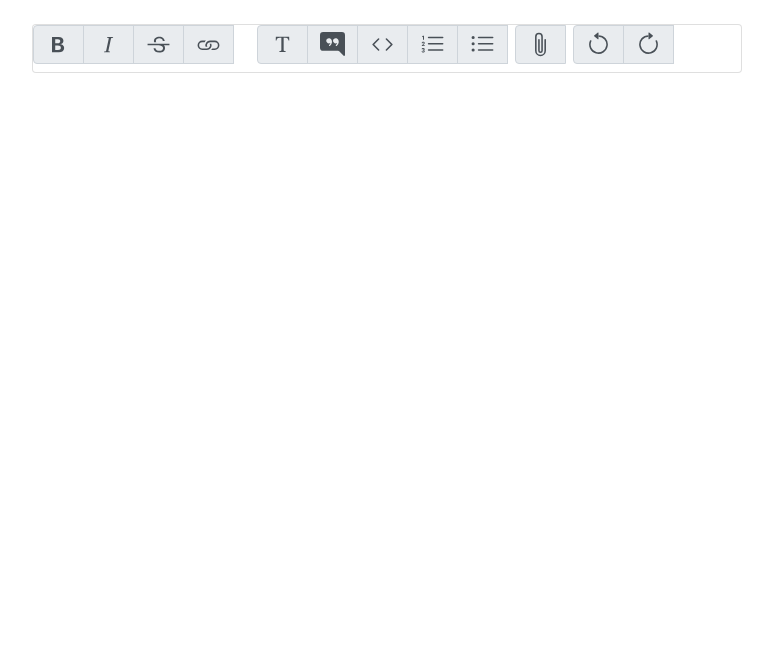
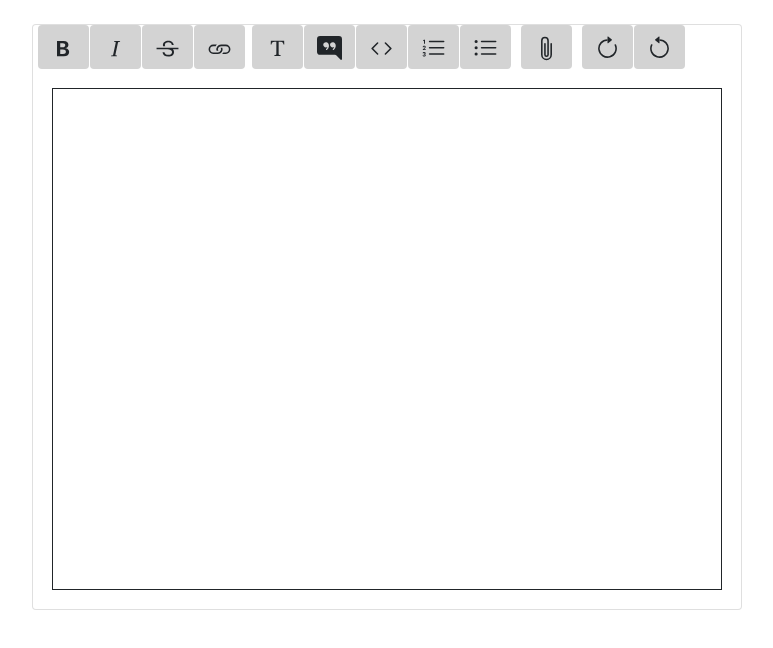
Before and after one commit to maheshwari1234/blog, a React (Create React App) app in the folder Frontend/: page /edit in a window 1280 px wide. Shown: the top 648 px of the page, without its empty margins (253-1026 px from the left). Built offline with nearby package versions, Linux system fonts and the light colour scheme.

Commit message:
Bold and Italic functionality implemented

```diff
--- a/Frontend/src/components/edit.js
+++ b/Frontend/src/components/edit.js
@@ -1,47 +1,31 @@
-import React from "react";
-import 'bootstrap/dist/css/bootstrap.css';
-import { Form, InputGroup, Card } from 'react-bootstrap'
+import React, { Component } from "react"
+
+import { Card, Button } from 'react-bootstrap'
 import {
     TypeBold, TypeItalic, TypeStrikethrough, Link, Fonts, ChatRightQuoteFill, Code,
     ListUl, ListOl, Paperclip, ArrowClockwise, ArrowCounterclockwise
 } from 'react-bootstrap-icons';
 
 
-class Edit extends React.Component {
-  constructor(props) {
-    super(props)
-    this.state = {
-      word: '',
-      bold: false,
-      italic:false,
-      strike:false
+export default class YourComponent extends Component {
 
+
+    handleChange = (name) => {
+        console.log("name", name)
+        switch (name) {
+            case 'Bold':
+                document.execCommand('bold', false, null)
+                break;
+            case 'Italic':
+                document.execCommand('italic', false, null)
+                break;
+            case 'Strike':
+                document.execCommand('strikethrough', false, null)
+                break;
+            default:
+                break;
         }
     }
-
-inputChange=(e)=>{
-    console.log("value",e.target.value)
-    this.setState({word:e.target.value})
-}
-
-handlechange=(name)=>{
-    const value=this.state.word
-    switch(name){
-        case 'Bold':
-    this.setState({bold:true})
-break
-    case 'Italic':
-        this.setState({italic:true})
-    break
-    case 'Strike':
-        this.setState({strike:true})
-        break
-        default:
-            break
-    }
-}
-
-
 
     render() {
         return (
@@ -49,63 +33,41 @@ break
                 <div className="offset-2 col-sm-8"><br />
                     <Card>
 
-            <Form inline>
-              <InputGroup className="mb-2 mr-sm-4">
-                <InputGroup.Prepend>
-                  <InputGroup.Text style={{ fontSize: "25px" }} name="Bold" onClick={() => this.handlechange('Bold')}><TypeBold /></InputGroup.Text>
-                  <InputGroup.Text style={{ fontSize: "25px" }} name="Italic" onClick={() => this.handlechange('Italic')}><TypeItalic /></InputGroup.Text>
-
-                  <InputGroup.Text style={{ fontSize: "25px" }} onClick={() => this.handlechange('Strike')}><TypeStrikethrough /></InputGroup.Text>
-                  <InputGroup.Text style={{ fontSize: "25px" }} onClick={() => this.handlechange('Link')}><Link /></InputGroup.Text>
-                </InputGroup.Prepend>
-
-              </InputGroup>
-              <InputGroup className="mb-2 mr-sm-2">
-                <InputGroup.Prepend>
-                  <InputGroup.Text style={{ fontSize: "25px" }}><Fonts /></InputGroup.Text>
-                  <InputGroup.Text style={{ fontSize: "25px" }}><ChatRightQuoteFill /></InputGroup.Text>
-                  <InputGroup.Text style={{ fontSize: "25px" }}><Code /></InputGroup.Text>
-                  <InputGroup.Text style={{ fontSize: "25px" }}><ListOl /></InputGroup.Text>
-                  <InputGroup.Text style={{ fontSize: "25px" }}><ListUl /></InputGroup.Text>
-
-                </InputGroup.Prepend>
-
-              </InputGroup>
-              <InputGroup className="mb-2 mr-sm-2">
-                <InputGroup.Prepend>
-                  <InputGroup.Text style={{ fontSize: "25px" }}><Paperclip /></InputGroup.Text>
-                </InputGroup.Prepend>
-              </InputGroup>
-              <InputGroup className="mb-2 mr-sm-2">
-                <InputGroup.Prepend>
-                  <InputGroup.Text style={{ fontSize: "25px" }}><ArrowCounterclockwise /></InputGroup.Text>
-                  <InputGroup.Text style={{ fontSize: "25px" }}><ArrowClockwise /></InputGroup.Text>
-                </InputGroup.Prepend>
-              </InputGroup><br />
-              {this.state.bold?
-            <textarea  rows="8" cols="95" style={{fontFamily:'bold'}}/>:null}
-            {this.state.italic?
-             <textarea   rows="8" cols="95" style={{fontStyle:'italic'}}/>:null}
-             {this.state.strike?
-             <textarea   rows="8" cols="95" style={{textDecorationLine: 'line-through'}}/>:null}
-
-            </Form>
-
-
+                        <div>
+                            <fieldset>
+                                <Button variant="default" style={{ fontSize: "20px", marginLeft: "5px", background: "lightgray" }} onClick={() => this.handleChange("Bold")}><TypeBold  style={{fontSize:"25px"}}/>
+                                </Button>
+                                <Button variant="default" style={{ fontSize: "20px", marginLeft: "1px", background: "lightgray" }} onClick={() => this.handleChange("Italic")}><TypeItalic  style={{fontSize:"25px"}} />
+                                </Button>
+                                <Button variant="default" style={{ fontSize: "20px", marginLeft: "1px", background: "lightgray" }} onClick={() => this.handleChange("Strike")}><TypeStrikethrough  style={{fontSize:"25px"}}/>
+                                </Button>
+                                <Button variant="default" style={{ fontSize: "20px", marginLeft: "1px", background: "lightgray" }} onClick={() => this.handleChange("Link")}><Link style={{fontSize:"25px"}}/>
+                                </Button>
+                                <Button variant="default" style={{ fontSize: "20px", marginLeft: "7px", background: "lightgray" }} onClick={() => this.handleChange("Fonts")}><Fonts style={{fontSize:"25px"}}/>
+                                </Button>
+                                <Button variant="default" style={{ fontSize: "20px", marginLeft: "1px", background: "lightgray" }} onClick={() => this.handleChange("Quote")}><ChatRightQuoteFill style={{fontSize:"25px"}}/>
+                                </Button>
+                                <Button variant="default" style={{ fontSize: "20px", marginLeft: "1px", background: "lightgray" }} onClick={() => this.handleChange("Code")}><Code style={{fontSize:"25px"}}/>
+                                </Button>
+                                <Button variant="default" style={{ fontSize: "20px", marginLeft: "1px", background: "lightgray" }} onClick={() => this.handleChange("ListOl")}><ListOl style={{fontSize:"25px"}} />
+                                </Button>
+                                <Button variant="default" style={{ fontSize: "20px", marginLeft: "1px", background: "lightgray" }} onClick={() => this.handleChange("ListUl")}><ListUl style={{fontSize:"25px"}}/>
+                                </Button>
+                                <Button variant="default" style={{ fontSize: "20px", marginLeft: "10px", background: "lightgray" }} onClick={() => this.handleChange("PaperClip")}><Paperclip style={{fontSize:"25px"}} />
+                                </Button>
+                                <Button variant="default" style={{ fontSize: "20px", marginLeft: "10px", background: "lightgray" }} onClick={() => this.handleChange("Clock")}><ArrowClockwise style={{fontSize:"25px"}}/>
+                                </Button>
+                                <Button variant="default" style={{ fontSize: "20px", marginLeft: "1px", background: "lightgray" }} onClick={() => this.handleChange("AntiClock")}><ArrowCounterclockwise style={{fontSize:"25px"}} />
+                                </Button>
+                            </fieldset>
+                            <Card.Body>
+                                <div contenteditable="true" style={{ outline: "1px solid", height: "500px" }}>
+                                </div>
+                            </Card.Body>
+                        </div>
                     </Card>
-
-
                 </div>
-
             </div>
-
-
-
-
-
-
         )
     }
 }
-
-export default Edit
```
Lines whose indentation alone changed are shown as unchanged.
